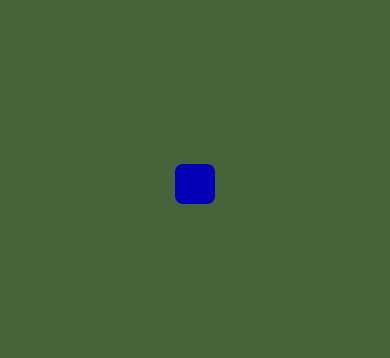
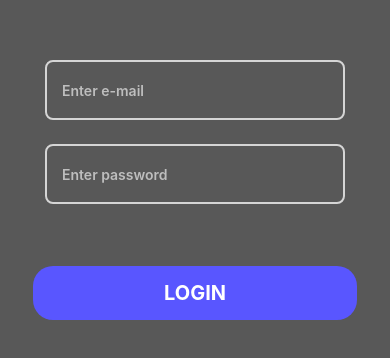
Before and after one commit to KaleWithDaK/Ticket-System, a React Native app: screen / in a window 390 px wide. Shown: the part 238-596 px from the top of the page. Built offline with nearby package versions, Linux system fonts and the light colour scheme.

Commit message:
Made a simple login page

```diff
--- a/App.tsx
+++ /dev/null
@@ -1,46 +0,0 @@
-import { StatusBar } from 'expo-status-bar';
-import { Pressable, StyleSheet, Text, View} from 'react-native';
-import { SafeAreaView, SafeAreaProvider} from 'react-native-safe-area-context';
-
-export default function App() {
-
-  return (
-    <SafeAreaProvider>
-      <SafeAreaView style={styles.container}>
-
-        <Pressable
-        onPressOut={() => console.log("LOGIN pressed")}
-        style={styles.loginButt}>
-
-          <Text></Text>
-        </Pressable>
-
-      </SafeAreaView>
-
-    </SafeAreaProvider>
-
-  );
-}
-
-const styles = StyleSheet.create({
-  container: {
-    flex: 1,
-    backgroundColor: '#466339ff',
-    alignItems: 'center',
-    justifyContent: 'center',
-    flexDirection: 'column',
-  },
-
-  loginButt:{
-  backgroundColor: "#0300b8ff",
-  borderRadius: 8,
-  padding: 20,
-  },
-
-  loginText:{
-    color: 'white',
-    fontWeight:'bold',
-
-  }
-
-});
--- /dev/null
+++ b/Login_page.tsx
@@ -0,0 +1,87 @@
+import { StatusBar } from 'expo-status-bar';
+import { StyleSheet, Text, TouchableOpacity, View, TextInput, KeyboardAvoidingView, ScrollView, Platform} from 'react-native';
+import { SafeAreaView, SafeAreaProvider} from 'react-native-safe-area-context';
+
+export default function App() {
+
+  return (
+    <SafeAreaProvider>
+      <SafeAreaView style={styles.safeArea}>
+        <KeyboardAvoidingView
+        style={styles.container}
+        behavior={Platform.OS === 'ios' ? 'height' : 'padding'}>
+
+          <ScrollView
+          contentContainerStyle={{ flexGrow: 1, justifyContent: 'center' }}
+          centerContent={true}
+          >
+
+        <TextInput
+        style={styles.emailField}
+        placeholder='Enter e-mail'
+        placeholderTextColor={'#ffffff9c'}
+        inputMode='email'></TextInput>
+
+
+        <TextInput
+        style={styles.emailField}
+        placeholder='Enter password'
+        placeholderTextColor={'#ffffff9c'}
+        secureTextEntry={true}
+        ></TextInput>
+
+        <TouchableOpacity
+        onPressOut={() => console.log("LOGIN pressed")}
+        style={styles.loginButt}>
+
+          <Text style={styles.loginText}>LOGIN</Text>
+        </TouchableOpacity>
+                </ScrollView>
+        </KeyboardAvoidingView>
+      </SafeAreaView>
+    </SafeAreaProvider>
+
+  );
+}
+
+const styles = StyleSheet.create({
+  container:{
+    alignItems: 'center',
+    justifyContent: 'center',
+    flex: 1
+  },
+
+  safeArea: {
+    flex: 1,
+    backgroundColor: '#585858ff'
+  },
+
+  loginButt:{
+  backgroundColor: "#5956ffff",
+  borderRadius: 20,
+  paddingHorizontal: 100,
+  paddingVertical: 15,
+  alignItems: 'center',
+  marginTop: 50
+  },
+
+  loginText:{
+    color: 'white',
+    fontWeight:'bold',
+    fontSize: 20
+  },
+
+  emailField: {
+    alignContent: 'flex-start',
+    height: 60,
+    margin: 12,
+    width: 300,
+    borderWidth: 2,
+    borderColor: '#ffffffbe',
+    color: '#fff',
+    fontWeight: '600',
+    borderRadius: 8,
+    paddingLeft: 15
+  }
+
+});
--- a/index.tsx
+++ b/index.tsx
@@ -1,5 +1,5 @@
 import { registerRootComponent } from 'expo';
 
-import App from './App';
+import App from './Login_page';
 
 registerRootComponent(App);
```
Also changed, not shown: 1 other file (tests, documents, lock files or other folders).
